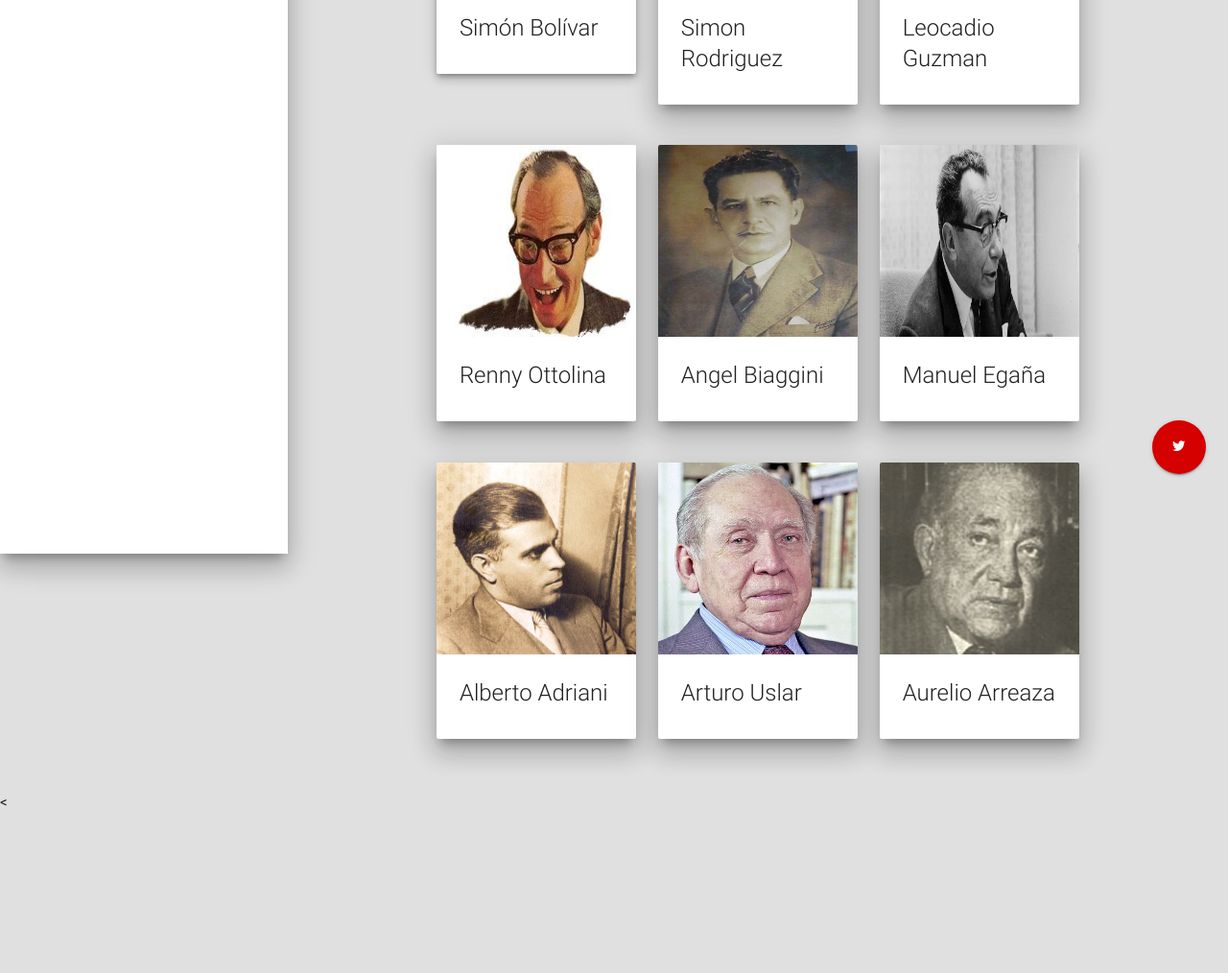
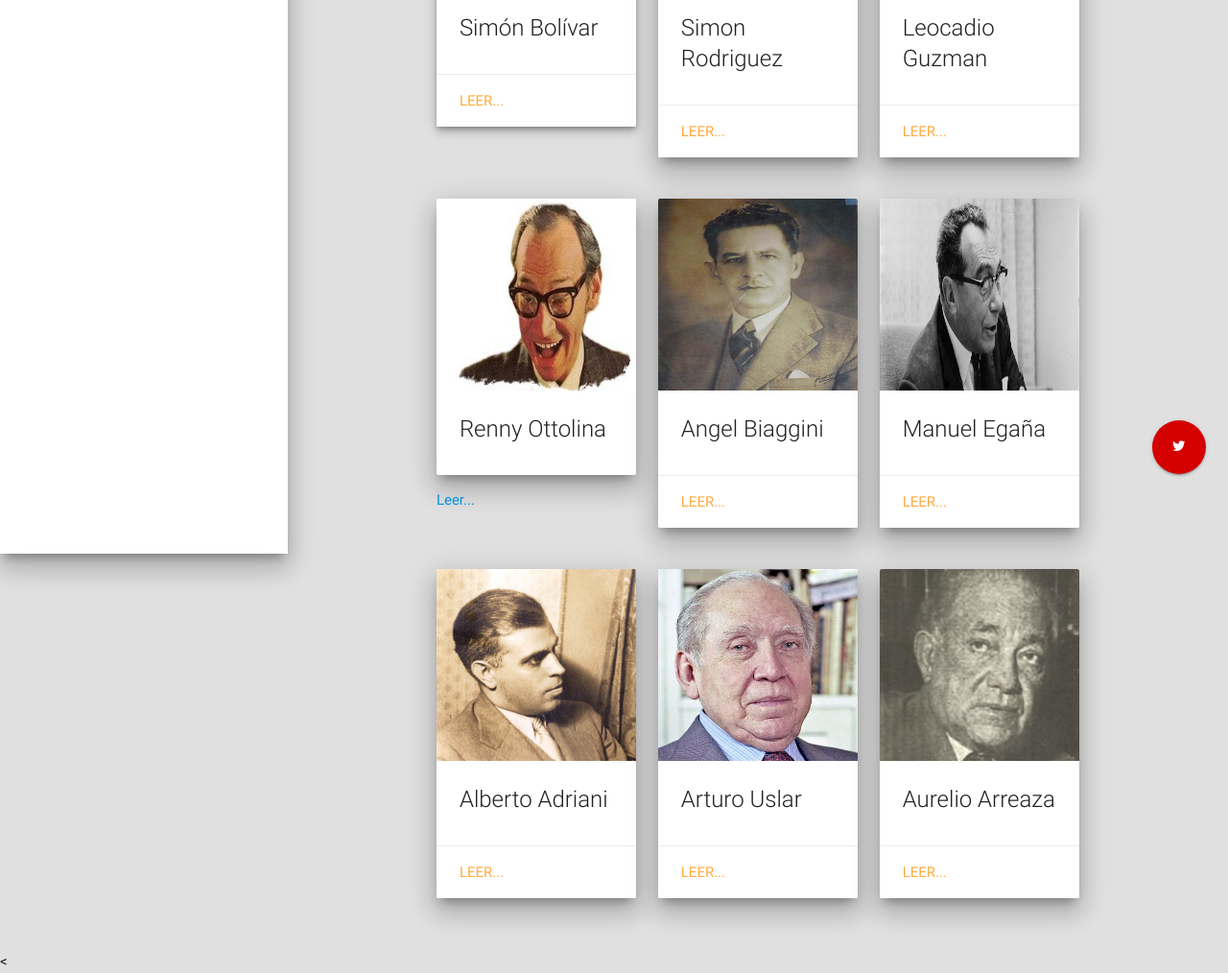
Before and after one commit to economia-chiguirista/chiguirismo, a plain HTML site: page documentos/index.html in a window 1280 px wide. Shown: the part 283-1297 px from the top of the page at 96% size. Before the commit the page ends 1130 px from the top, so only its background shows below. Drawn offline with nearby package versions, Linux system fonts and the light colour scheme; some icons are missing.

Commit message:
Update index.html

```diff
--- a/documentos/index.html
+++ b/documentos/index.html
@@ -48,6 +48,9 @@
             <div class="card-content">
               <span class="card-title activator grey-text text-darken-4">Simón Bolívar</span>
             </div>
+            <div class="card-action">
+                <a target="_blank" href="https://economia-chiguirista.github.io/wikichiguirismo/simon-bolivar/">Leer...</a>
+            </div>
           </div>
         </div>
         <div class="col s12 m4">
@@ -57,6 +60,9 @@
             </div>
             <div class="card-content">
               <span class="card-title activator grey-text text-darken-4">Simon Rodriguez</span>
+            </div>
+            <div class="card-action">
+                <a target="_blank" href="">Leer...</a>
             </div>
           </div>
         </div>
@@ -68,6 +74,9 @@
             <div class="card-content">
               <span class="card-title activator grey-text text-darken-4">Leocadio Guzman</span>
             </div>
+            <div class="card-action">
+                <a target="_blank" href="">Leer...</a>
+              </div>
           </div>
         </div>
       </div>
@@ -81,6 +90,9 @@
               <span class="card-title activator grey-text text-darken-4">Renny Ottolina</span>
             </div>
           </div>
+          <div class="card-action">
+                <a target="_blank" href="">Leer...</a>
+              </div>
         </div>
         <div class="col s12 m4">
           <div class="card z-depth-5 hoverable">
@@ -89,6 +101,9 @@
             </div>
             <div class="card-content">
               <span class="card-title activator grey-text text-darken-4">Angel Biaggini</span>
+            </div>
+            <div class="card-action">
+                <a target="_blank" href="">Leer...</a>
             </div>
           </div>
         </div>
@@ -99,6 +114,9 @@
             </div>
             <div class="card-content">
               <span class="card-title activator grey-text text-darken-4">Manuel Egaña</span>
+            </div>
+            <div class="card-action">
+                <a target="_blank" href="">Leer...</a>
             </div>
           </div>
         </div>
@@ -113,6 +131,9 @@
             <div class="card-content">
               <span class="card-title activator grey-text text-darken-4">Alberto Adriani</span>
             </div>
+            <div class="card-action">
+                <a target="_blank" href="">Leer...</a>
+            </div>
           </div>
         </div>
         <div class="col s12 m4">
@@ -123,6 +144,9 @@
             <div class="card-content">
               <span class="card-title activator grey-text text-darken-4">Arturo Uslar</span>
             </div>
+            <div class="card-action">
+                <a target="_blank" href="">Leer...</a>
+            </div>
           </div>
         </div>
         <div class="col s12 m4">
@@ -132,6 +156,9 @@
             </div>
             <div class="card-content">
               <span class="card-title activator grey-text text-darken-4">Aurelio Arreaza</span>
+            </div>
+            <div class="card-action">
+                <a target="_blank" href="">Leer...</a>
             </div>
           </div>
         </div>
```
